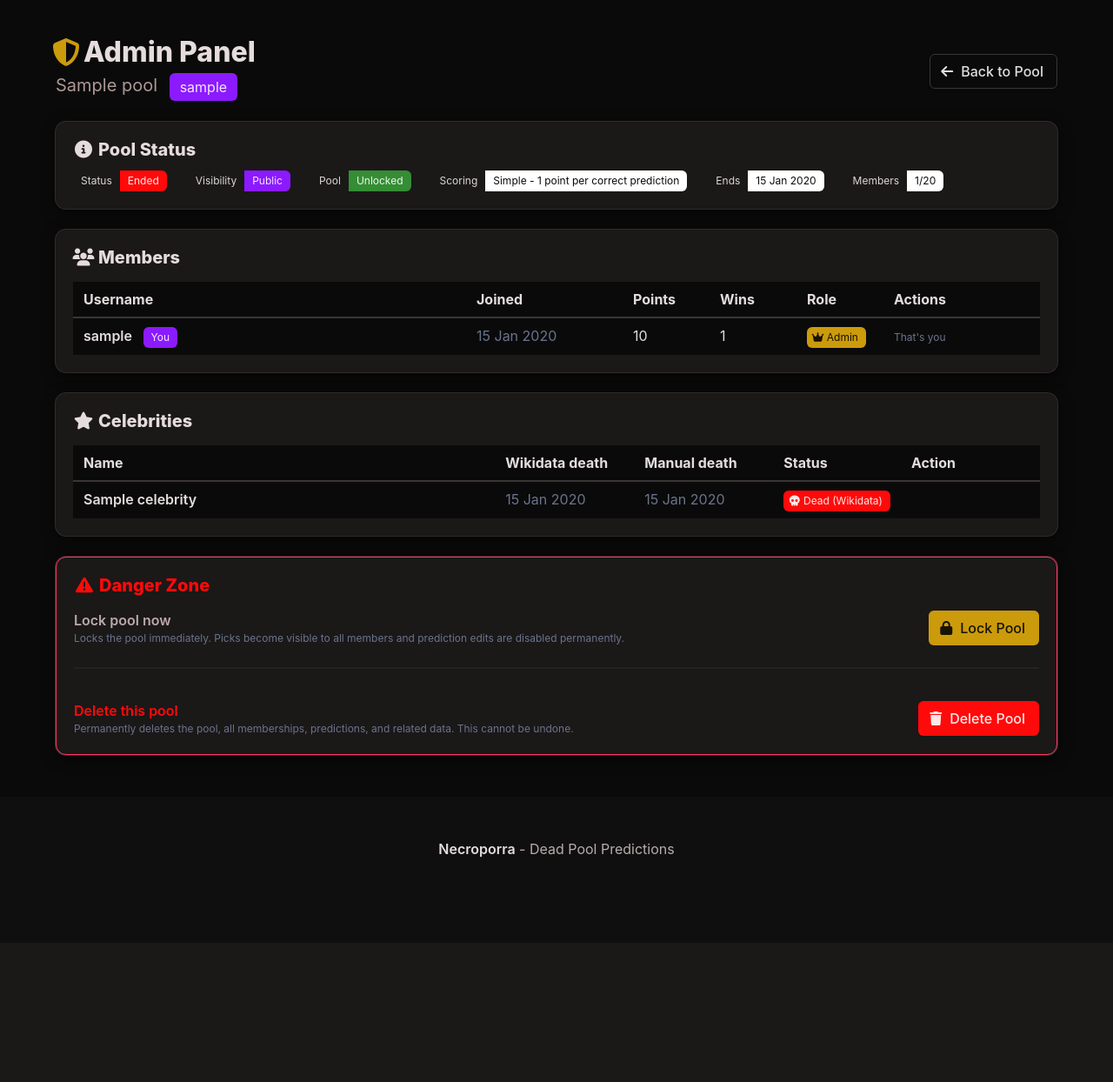
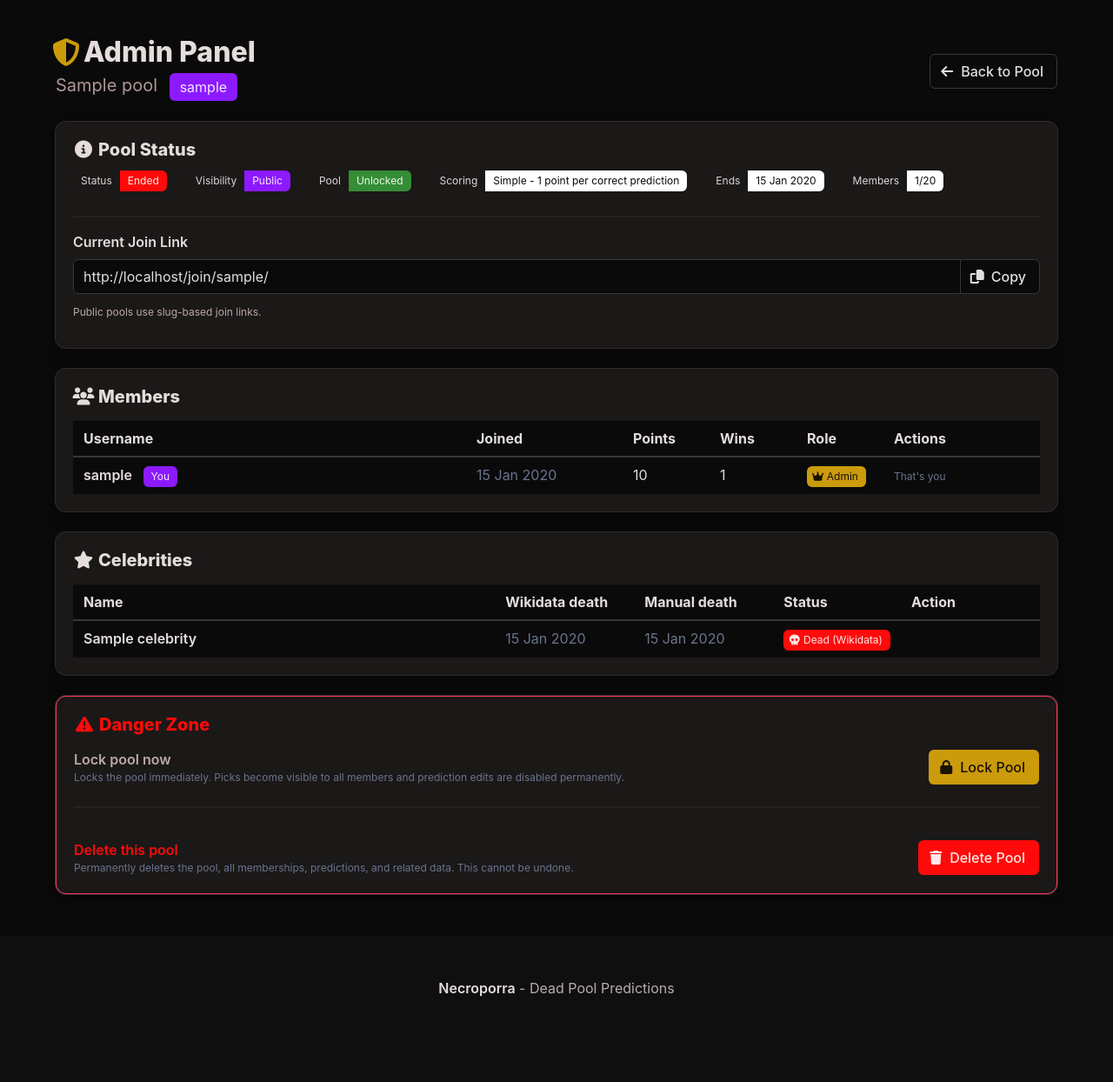
Before and after one commit to Victlebum/necroporra, a Django app: a page that uses django/templates/necroporra/pool_admin.html in a window 1280 px wide. Shown: the part 56-1300 px from the top of the page at 87% size. Before the commit the page ends 1042 px from the top, so only its background shows below. Run offline with Django 5.2, Linux system fonts and the light colour scheme; a user stored in the database is signed in; tables that the repository leaves empty hold one stand-in row (values such as "Sample post").

Commit message:
Implement pool invitation system with admin controls for private pools

```diff
--- a/django/necroporra/forms.py
+++ b/django/necroporra/forms.py
@@ -105,7 +105,7 @@ class CreatePoolForm(forms.ModelForm):
         label='Public Pool',
         initial=True,
         required=False,
-        help_text='Public pools can be discovered by anyone with the code',
+        help_text='Public pools can be discovered by anyone with the pool code',
         widget=forms.CheckboxInput(attrs={'class': 'checkbox'})
     )
 
--- a/django/necroporra/urls.py
+++ b/django/necroporra/urls.py
@@ -23,6 +23,7 @@ urlpatterns = [
     path('settings/change-password/', views.change_password_view, name='change_password'),
     path('pools/<str:slug>/', views.pool_detail_view, name='pool_detail'),
     path('join/<str:slug>/', views.join_pool_view, name='join_pool'),
+    path('join/<str:slug>/<str:invitation>/', views.join_pool_invite_view, name='join_pool_invite'),
 
     # API endpoints (for AJAX interactions)
     path('api/pools/<str:slug>/join/', views.join_pool_api, name='api_join_pool'),
@@ -37,6 +38,8 @@ urlpatterns = [
     path('api/pools/<str:slug>/remove-member/', views.remove_member_api, name='api_remove_member'),
     path('api/pools/<str:slug>/delete/', views.delete_pool_api, name='api_delete_pool'),
     path('api/pools/<str:slug>/lock-now/', views.lock_pool_api, name='api_lock_pool'),
+    path('api/pools/<str:slug>/regenerate-invite/', views.regenerate_invitation_api, name='api_regenerate_invite'),
+    path('api/pools/<str:slug>/toggle-member-invite-links/', views.toggle_member_invite_links_api, name='api_toggle_member_invite_links'),
     path('api/pools/<str:slug>/mark-dead/', views.mark_celebrity_dead_api, name='api_mark_dead'),
 
     # User settings API
--- a/django/necroporra/views.py
+++ b/django/necroporra/views.py
@@ -7,14 +7,14 @@ from django.contrib.auth.decorators import login_required
 from django.contrib import messages
 from django.db.models import Sum, Count
 from django.utils import timezone
-from django.http import JsonResponse
+from django.http import Http404, JsonResponse
 from django.views.decorators.http import require_http_methods
 from django.contrib.auth.models import User
 from django.utils.http import url_has_allowed_host_and_scheme
 from django.urls import reverse
 
 from .models import (
-    Pool, PoolMembership, Celebrity, PoolCelebrity, Prediction, MAX_POOL_MEMBERS,
+    Pool, PoolInvitation, PoolMembership, Celebrity, PoolCelebrity, Prediction, MAX_POOL_MEMBERS,
     score_pool_celebrity, unscore_pool_celebrity,
 )
 from .forms import LoginForm, RegisterForm, CreatePoolForm, ChangePasswordForm
@@ -133,6 +133,10 @@ def create_pool_view(request):
             pool.admin = request.user
             pool.save()
 
+            # Private pools use tokenized invitation links.
+            if not pool.is_public:
+                PoolInvitation.issue_for_pool(pool, created_by=request.user)
+
             # Add creator as first member
             PoolMembership.objects.create(pool=pool, user=request.user)
 
@@ -208,9 +212,20 @@ def pool_detail_view(request, slug):
         'celebrity_count': pool.celebrities.count(),
         'prediction_count': pool.predictions.count(),
     }
+    can_share_invite_link = pool.is_public or request.user == pool.admin or pool.allow_member_invite_links
+    invite_join_path = reverse('join_pool', kwargs={'slug': pool.slug})
+
+    if not pool.is_public and can_share_invite_link:
+        pool_invitation = pool.ensure_active_invitation(created_by=pool.admin)
+        invite_join_path = reverse('join_pool_invite', kwargs={'slug': pool.slug, 'invitation': pool_invitation.token})
+    else:
+        pool_invitation = None
 
     return render(request, 'necroporra/pool_detail.html', {
         'pool': pool,
+        'pool_invitation': pool_invitation,
+        'can_share_invite_link': can_share_invite_link,
+        'invite_join_path': invite_join_path,
         'leaderboard': leaderboard,
         'predictions': all_predictions,
         'user_predictions': user_predictions,
@@ -252,8 +267,68 @@ def _attempt_pool_join(pool, user):
 
 @require_http_methods(["GET", "POST"])
 def join_pool_view(request, slug):
-    """Browser-friendly pool join flow with confirmation screen."""
+    """Browser-friendly join flow for public pools."""
     pool = get_object_or_404(Pool, slug=slug)
+    if not pool.is_public:
+        raise Http404('Pool join link not found')
+
+    if request.user.is_authenticated and pool.memberships.filter(user=request.user).exists():
+        return redirect('pool_detail', slug=pool.slug)
+
+    is_active = pool.is_pool_active()
+    days_remaining = pool.days_remaining()
+    stats = {
+        'member_count': pool.memberships.count(),
+        'celebrity_count': pool.celebrities.count(),
+        'prediction_count': pool.predictions.count(),
+    }
+
+    can_join = is_active and stats['member_count'] < MAX_POOL_MEMBERS
+    join_error = None
+
+    if request.method == 'POST':
+        if not request.user.is_authenticated:
+            messages.info(request, 'Please log in to join this pool.')
+            query_string = urlencode({'next': request.path})
+            return redirect(f"{reverse('login')}?{query_string}")
+
+        membership, status = _attempt_pool_join(pool, request.user)
+        if status in ('joined', 'already_member'):
+            if status == 'joined':
+                messages.success(request, f'You joined "{pool.name}" successfully!')
+            return redirect('pool_detail', slug=pool.slug)
+
+        if status == 'full':
+            join_error = f'This pool has reached its maximum capacity of {MAX_POOL_MEMBERS} members.'
+            can_join = False
+        elif status == 'inactive':
+            join_error = 'This pool has ended and is no longer accepting new members.'
+            can_join = False
+
+    return render(request, 'necroporra/join_pool.html', {
+        'pool': pool,
+        'stats': stats,
+        'is_active': is_active,
+        'days_remaining': days_remaining,
+        'can_join': can_join,
+        'join_error': join_error,
+    })
+
+
+@require_http_methods(["GET", "POST"])
+def join_pool_invite_view(request, slug, invitation):
+    """Browser-friendly join flow for private pools with invitation token."""
+    pool = get_object_or_404(Pool, slug=slug)
+    if pool.is_public:
+        return redirect('join_pool', slug=pool.slug)
+
+    get_object_or_404(
+        PoolInvitation,
+        pool=pool,
+        token=invitation,
+        is_active=True,
+        expires_at__gt=timezone.now(),
+    )
 
     if request.user.is_authenticated and pool.memberships.filter(user=request.user).exists():
         return redirect('pool_detail', slug=pool.slug)
@@ -684,11 +759,19 @@ def pool_admin_view(request, slug):
 
     memberships = pool.memberships.select_related('user').order_by('-total_points', '-wins')
     pool_celebrities = pool.celebrities.select_related('celebrity').order_by('celebrity__name')
+    pool_invitation = None
+    invite_join_path = reverse('join_pool', kwargs={'slug': pool.slug})
+
+    if not pool.is_public:
+        pool_invitation = pool.ensure_active_invitation(created_by=request.user)
+        invite_join_path = reverse('join_pool_invite', kwargs={'slug': pool.slug, 'invitation': pool_invitation.token})
 
     return render(request, 'necroporra/pool_admin.html', {
         'pool': pool,
         'memberships': memberships,
         'pool_celebrities': pool_celebrities,
+        'pool_invitation': pool_invitation,
+        'invite_join_path': invite_join_path,
     })
 
 
@@ -853,6 +936,51 @@ def lock_pool_api(request, slug):
     return JsonResponse({'detail': 'Pool locked. Picks are now visible and prediction edits are closed.'})
 
 
+@require_http_methods(["POST"])
+@login_required
+def regenerate_invitation_api(request, slug):
+    """Regenerate the active pool invitation token (admin only)."""
+    pool = get_object_or_404(Pool, slug=slug)
+
+    if request.user != pool.admin:
+        return JsonResponse({'detail': 'You are not the admin of this pool.'}, status=403)
+
+    if pool.is_public:
+        return JsonResponse({'detail': 'Public pools use slug join links and do not use invitation tokens.'}, status=400)
+
+    invitation = PoolInvitation.issue_for_pool(pool, created_by=request.user)
+    join_path = reverse('join_pool_invite', kwargs={'slug': pool.slug, 'invitation': invitation.token})
+
+    return JsonResponse({
+        'detail': 'Invitation link regenerated. Previous invite links are now invalid.',
+        'token': invitation.token,
+        'join_path': join_path,
+        'expires_at': invitation.expires_at.isoformat(),
+    })
+
+
+@require_http_methods(["POST"])
+@login_required
+def toggle_member_invite_links_api(request, slug):
+    """Toggle whether private-pool members (non-admin) can view/copy invite links."""
+    pool = get_object_or_404(Pool, slug=slug)
+
+    if request.user != pool.admin:
+        return JsonResponse({'detail': 'You are not the admin of this pool.'}, status=403)
+
+    if pool.is_public:
+        return JsonResponse({'detail': 'This setting only applies to private pools.'}, status=400)
+
+    pool.allow_member_invite_links = not pool.allow_member_invite_links
+    pool.save(update_fields=['allow_member_invite_links'])
+
+    status_text = 'enabled' if pool.allow_member_invite_links else 'disabled'
+    return JsonResponse({
+        'detail': f'Member invite-link sharing {status_text}.',
+        'allow_member_invite_links': pool.allow_member_invite_links,
+    })
+
+
 # ========== User Settings ==========
 
 
--- a/django/templates/necroporra/pool_admin.html
+++ b/django/templates/necroporra/pool_admin.html
@@ -93,6 +93,73 @@
           </div>
         </div>
       </div>
+
+      <hr class="my-4">
+      <div class="field mb-3">
+        <label class="label">Current Join Link</label>
+        <div class="field has-addons">
+          <div class="control is-expanded">
+            <input
+              id="poolInviteInput"
+              class="input"
+              type="text"
+              readonly
+              value="{{ request.scheme }}://{{ request.get_host }}{{ invite_join_path }}"
+            >
+          </div>
+          <div class="control">
+            <button type="button" class="button" onclick="copyInviteLink()">
+              <span class="icon"><i class="fas fa-copy"></i></span>
+              <span>Copy</span>
+            </button>
+          </div>
+          {% if not pool.is_public %}
+          <div class="control">
+            <button type="button" class="button is-warning" id="btn-regenerate-invite" onclick="regenerateInviteLink()">
+              <span class="icon"><i class="fas fa-arrows-rotate"></i></span>
+              <span>Regenerate</span>
+            </button>
+          </div>
+          {% endif %}
+        </div>
+        {% if pool.is_public %}
+        <p class="help">Public pools use slug-based join links.</p>
+        {% else %}
+        <p class="help">Invitation links expire after 14 days. Regenerating invalidates the previous link immediately.</p>
+        {% endif %}
+      </div>
+
+      {% if not pool.is_public %}
+      <hr class="my-4">
+      <div class="level is-mobile mb-3">
+        <div class="level-left">
+          <div class="level-item">
+            <div>
+              <p class="has-text-weight-semibold">Private Invite Link Sharing</p>
+              <p class="is-size-7 has-text-grey">Control whether non-admin pool members can view and copy private invitation links.</p>
+            </div>
+          </div>
+        </div>
+        <div class="level-right">
+          <div class="level-item">
+            <span
+              id="memberInviteSharingBadge"
+              class="tag is-medium {% if pool.allow_member_invite_links %}is-success{% else %}is-dark{% endif %}"
+            >{% if pool.allow_member_invite_links %}Enabled{% else %}Disabled{% endif %}</span>
+          </div>
+        </div>
+      </div>
+
+      <button
+        type="button"
+        class="button {% if pool.allow_member_invite_links %}is-warning{% else %}is-success{% endif %}"
+        id="btn-toggle-member-invite-links"
+        onclick="toggleMemberInviteLinks()"
+      >
+        <span class="icon"><i class="fas fa-user-shield"></i></span>
+        <span id="memberInviteSharingActionLabel">{% if pool.allow_member_invite_links %}Disable member access{% else %}Enable member access{% endif %}</span>
+      </button>
+      {% endif %}
     </div>
 
     {# Members #}
@@ -390,6 +457,81 @@ async function doTransferAdmin(userId, username) {
   }
 }
 
+// ── Invitation link ────────────────────────────────────────────
+async function copyInviteLink() {
+  const input = document.getElementById('poolInviteInput');
+  if (!input) {
+    return;
+  }
+
+  try {
+    await navigator.clipboard.writeText(input.value);
+    showNotification('Invitation link copied.', 'success');
+  } catch (e) {
+    input.focus();
+    input.select();
+    showNotification('Unable to copy automatically. Press Ctrl+C to copy the selected link.', 'warning');
+  }
+}
+
+async function regenerateInviteLink() {
+  const button = document.getElementById('btn-regenerate-invite');
+  if (button) button.classList.add('is-loading');
+
+  try {
+    const data = await fetchWithCsrf(`/api/pools/${SLUG}/regenerate-invite/`, {
+      method: 'POST',
+    });
+
+    const input = document.getElementById('poolInviteInput');
+    if (input) {
+      input.value = `${window.location.origin}${data.join_path}`;
+    }
+
+    showNotification(data.detail, 'success');
+  } catch (e) {
+    showNotification(e.message || 'Network error. Please try again.', 'danger');
+  } finally {
+    if (button) button.classList.remove('is-loading');
+  }
+}
+
+async function toggleMemberInviteLinks() {
+  const button = document.getElementById('btn-toggle-member-invite-links');
+  const stateBadge = document.getElementById('memberInviteSharingBadge');
+  const actionLabel = document.getElementById('memberInviteSharingActionLabel');
+  if (button) button.classList.add('is-loading');
+
+  try {
+    const data = await fetchWithCsrf(`/api/pools/${SLUG}/toggle-member-invite-links/`, {
+      method: 'POST',
+    });
+
+    if (stateBadge) {
+      stateBadge.textContent = data.allow_member_invite_links ? 'Enabled' : 'Disabled';
+      stateBadge.classList.remove('is-success', 'is-dark');
+      stateBadge.classList.add(data.allow_member_invite_links ? 'is-success' : 'is-dark');
+    }
+
+    if (actionLabel) {
+      actionLabel.textContent = data.allow_member_invite_links
+        ? 'Disable member access'
+        : 'Enable member access';
+    }
+
+    if (button) {
+      button.classList.remove('is-success', 'is-warning');
+      button.classList.add(data.allow_member_invite_links ? 'is-warning' : 'is-success');
+    }
+
+    showNotification(data.detail, 'success');
+  } catch (e) {
+    showNotification(e.message || 'Network error. Please try again.', 'danger');
+  } finally {
+    if (button) button.classList.remove('is-loading');
+  }
+}
+
 // ── Remove member ──────────────────────────────────────────────
 function removeMember(userId, username) {
   openModal(
--- a/django/templates/necroporra/pool_detail.html
+++ b/django/templates/necroporra/pool_detail.html
@@ -13,6 +13,7 @@
           <div class="has-text-centered-mobile">
             <h1 class="title">{{ pool.name }}</h1>
             <p class="subtitle">
+              {% if can_share_invite_link %}
               <button
                 id="copyPoolInviteBtn"
                 type="button"
@@ -20,7 +21,7 @@
                 title="Copy pool invite link"
                 aria-label="Copy pool invite link"
                 data-copied-text="Copied!"
-                data-pool-path="{% url 'join_pool' slug=pool.slug %}"
+                data-pool-path="{{ invite_join_path }}"
               >
                 <span class="icon pool-invite-copy-icon" aria-hidden="true"><i class="fas fa-link"></i></span>
                 <span class="pool-invite-copy-content">
@@ -28,6 +29,9 @@
                   <span class="pool-invite-copy-tag-text">{{ pool.slug }}</span>
                 </span>
               </button>
+              {% else %}
+              <span class="has-text-grey-light is-size-7">Invite sharing is currently limited to pool admins</span>
+              {% endif %}
             </p>
           </div>
         </div>
```
Also changed, not shown: django/necroporra/admin.py (+9 -2 lines), django/necroporra/models.py (+77 -2 lines), django/necroporra/tests.py (+98 -1 lines), django/necroporra/migrations/0011_alter_pool_is_public_poolinvitation.py (added), django/necroporra/migrations/0012_seed_pool_invitations.py (added), django/necroporra/migrations/0013_pool_allow_member_invite_links_alter_pool_is_public.py (added).
